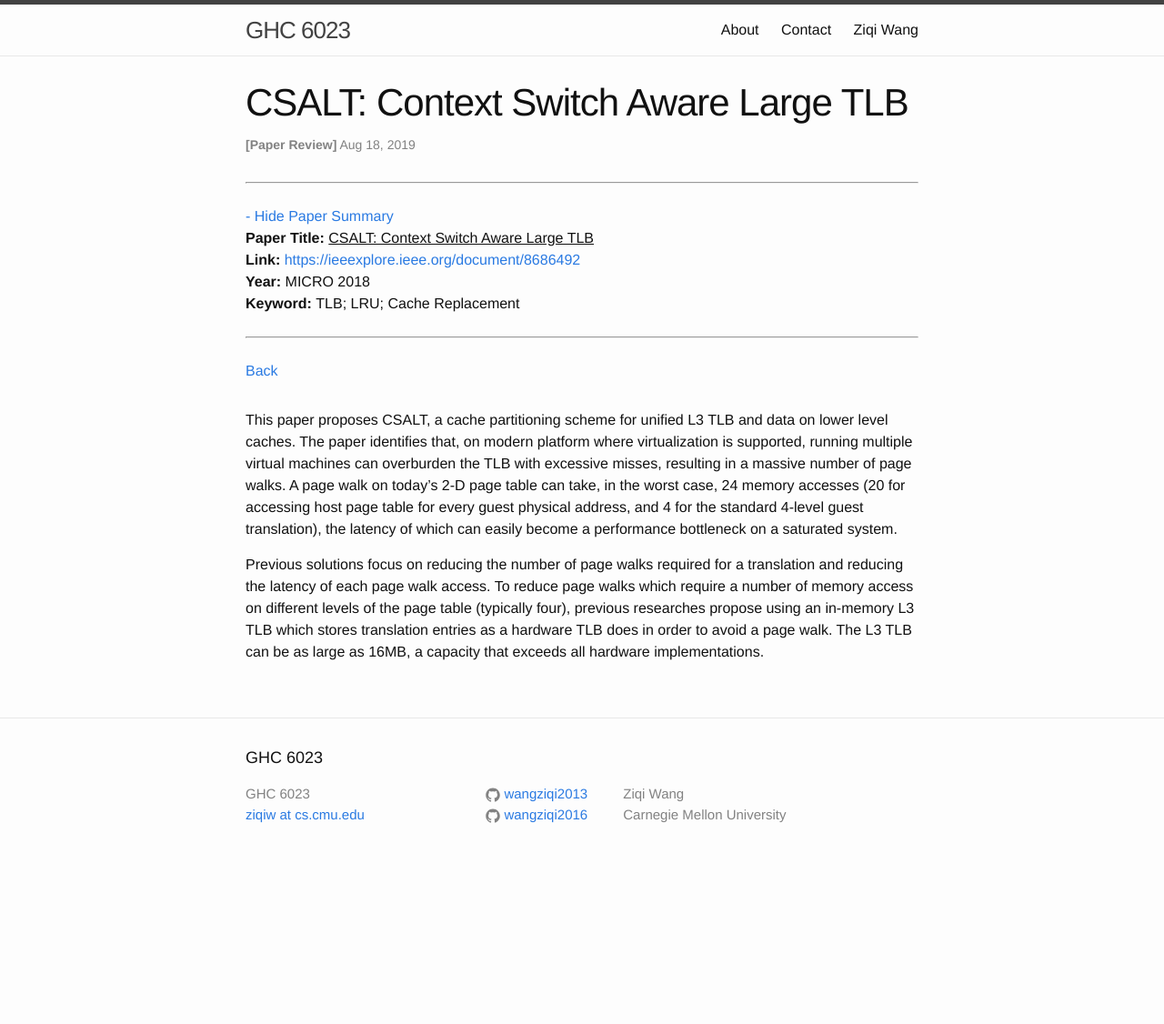
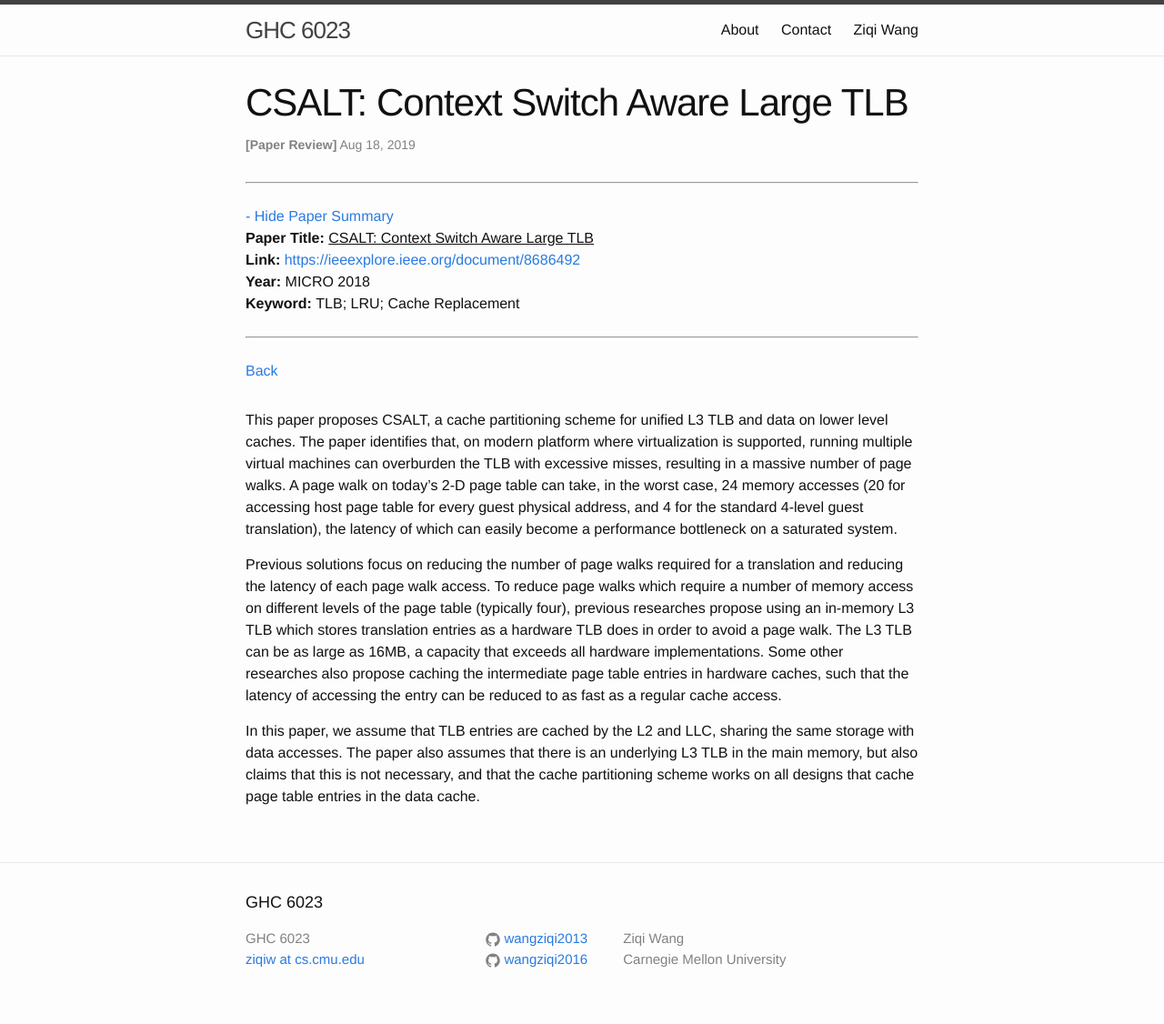
Before and after one commit to wangziqi2013/wangziqi2013.github.io, a Jekyll site: the page built from _posts/2019-08-18-CSALT.markdown, in a window 1280 px wide. Shown: the whole page at 91% size. Built offline with Jekyll 4.4.1, drawn with Linux system fonts in a browser that asks for light colours; before the commit the page ends 967 px from its top, so only the background shows below that.

Commit message:
Adding assumption

```diff
--- a/_posts/2019-08-18-CSALT.markdown
+++ b/_posts/2019-08-18-CSALT.markdown
@@ -24,4 +24,9 @@ Previous solutions focus on reducing the number of page walks required for a tra
 each page walk access. To reduce page walks which require a number of memory access on different levels of the page
 table (typically four), previous researches propose using an in-memory L3 TLB which stores translation entries as
 a hardware TLB does in order to avoid a page walk. The L3 TLB can be as large as 16MB, a capacity that exceeds all
-hardware implementations.
+hardware implementations. Some other researches also propose caching the intermediate page table entries in hardware
+caches, such that the latency of accessing the entry can be reduced to as fast as a regular cache access.
+
+In this paper, we assume that TLB entries are cached by the L2 and LLC, sharing the same storage with data accesses.
+The paper also assumes that there is an underlying L3 TLB in the main memory, but also claims that this is not necessary,
+and that the cache partitioning scheme works on all designs that cache page table entries in the data cache.
```
